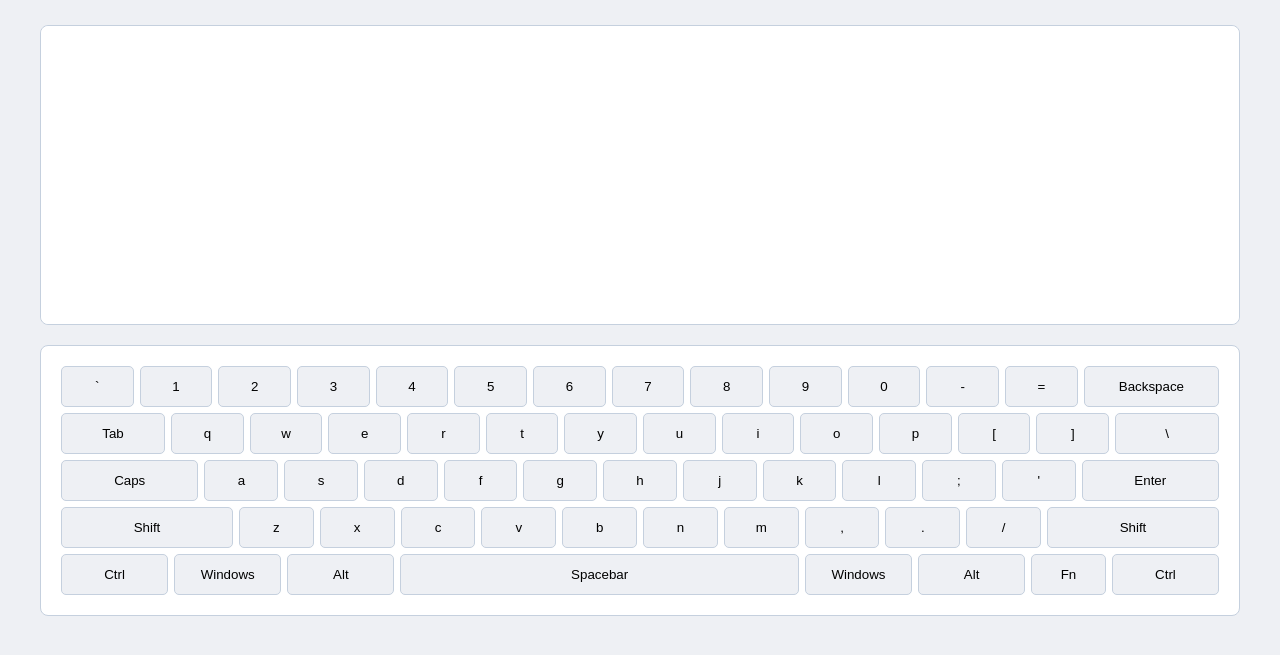
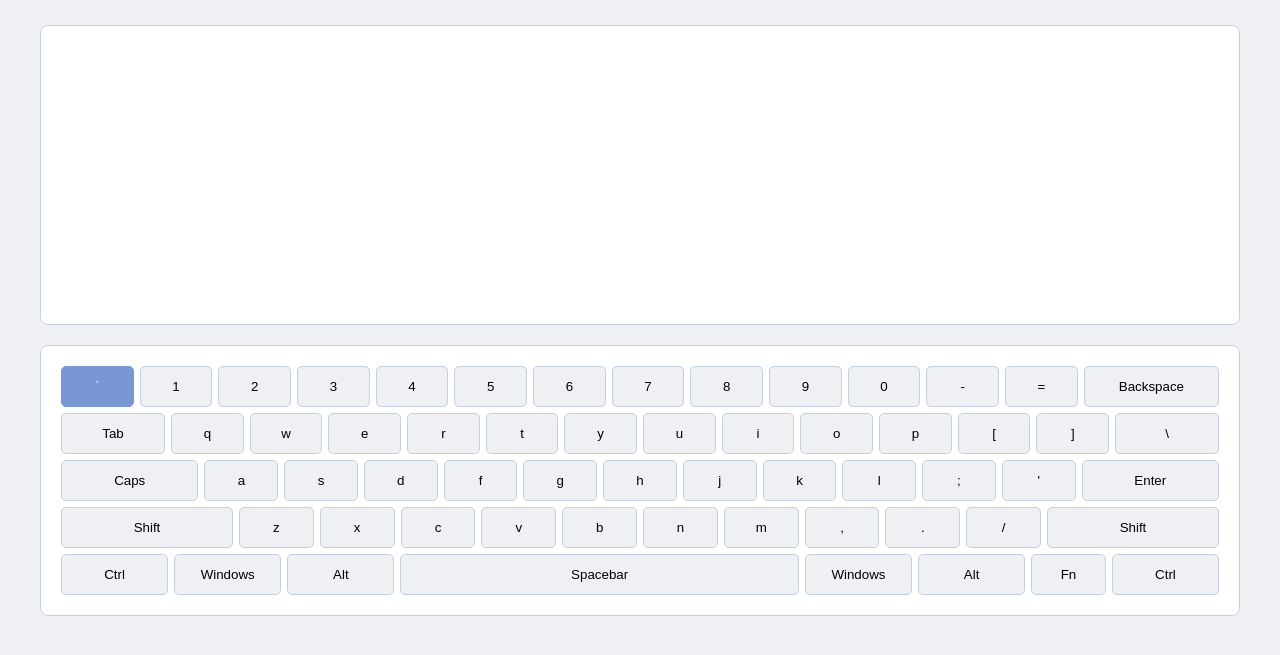
Before and after one commit to harshrajput-0/Frontend-Internship, a website: page VirtualKeyboard/index.html in a window 1280 px wide. In both pictures the pointer is over the button 97 px from the left and 487 px from the top of the page. Shown: the part 101-756 px from the top of the page. Drawn offline with Linux system fonts and the light colour scheme.

Commit message:
UI Improved

```diff
--- a/VirtualKeyboard/style.css
+++ b/VirtualKeyboard/style.css
@@ -11,6 +11,7 @@
   --text: #232538;
   --muted: #4b5563;
 
+  --primary: #7997d5;
   --border-clr: #c5d0de;
   --border: 1px solid var(--border-clr);
 }
@@ -91,6 +92,13 @@ textarea::-webkit-scrollbar {
   border-radius: 5px;
   cursor: pointer;
   background-color: var(--bg);
+  transition: all 0.2s ease;
+}
+
+.key:hover {
+  border: 1px solid var(--primary);
+  background-color: var(--primary);
+  color: var(--bg);
 }
 
 .key.pressed {
```
